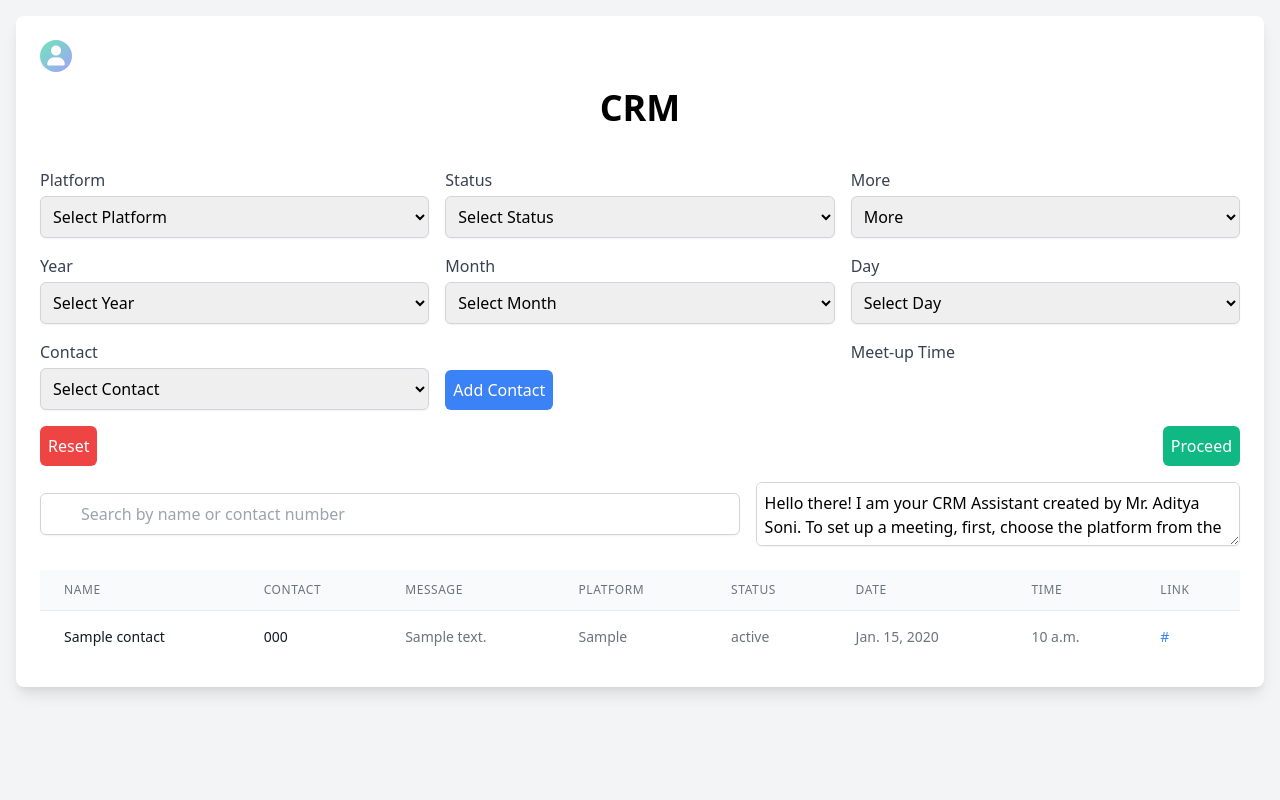
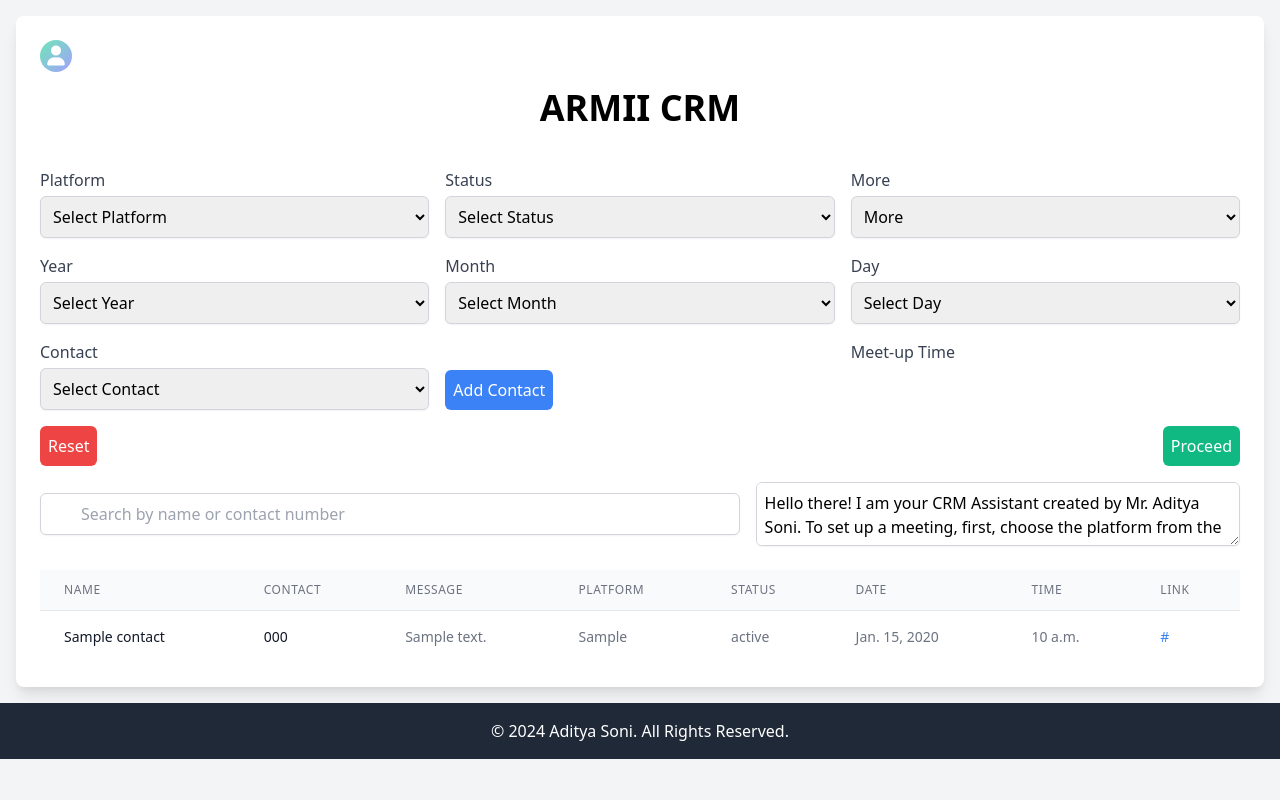
Before and after one commit to aadisoni1221/ARMII_CRM_Project, a Django app: page /home/ in a window 1280 px wide. Run offline with Django 5.2, Linux system fonts and the light colour scheme; a user stored in the database is signed in; tables that the repository leaves empty hold one stand-in row (values such as "Sample post"); parts of the project's set-up code (start-up, migrations or seed data) failed here and were passed over.

Commit message:
home.html

```diff
--- a/crmapp/templates/home.html
+++ b/crmapp/templates/home.html
@@ -79,7 +79,7 @@
             </div>
             <!-- Heading -->
             <div class="flex justify-center items-center mb-10">
-                <h1 class="text-4xl font-bold">CRM</h1>
+                <h1 class="text-4xl font-bold">ARMII CRM</h1>
             </div>
             <!-- Form -->
             <form id="crm-form" method="post" action="{% url 'save_data' %}">
@@ -214,6 +214,9 @@
             </form>
         </div>
     </div>
+    <footer class="bg-gray-800 text-white p-4 text-center">
+        &copy; 2024 Aditya Soni. All Rights Reserved.
+    </footer>
 
     <script>
         document.addEventListener('DOMContentLoaded', function() {
```
